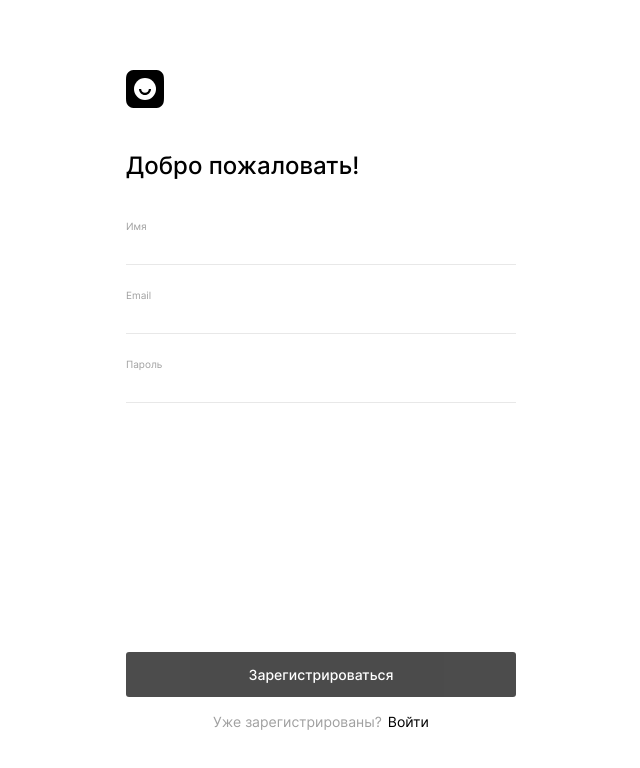
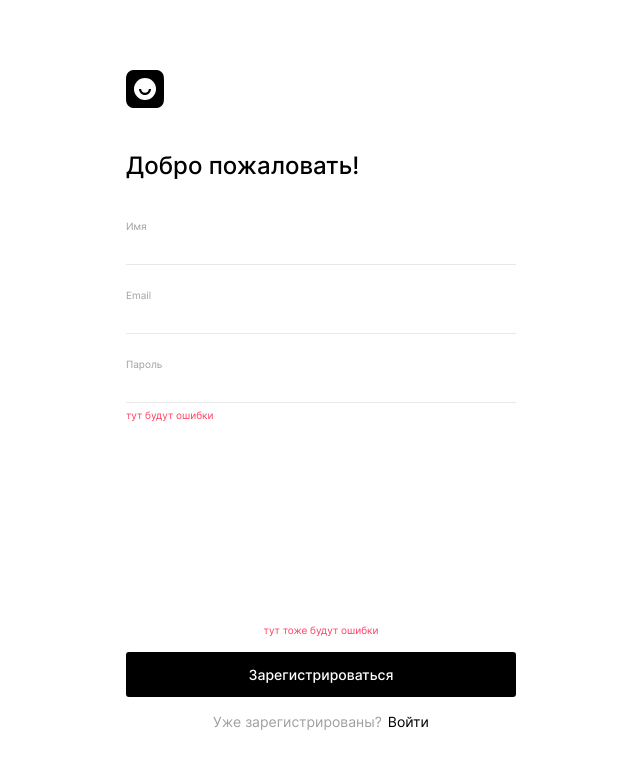
Before and after one commit to TearsOprah/movies-explorer-frontend, a React (Create React App) app: page /signup in a window 1280 px wide. Shown: the top 768 px of the page, without its empty margins (319-959 px from the left). Built offline with nearby package versions, Linux system fonts and the light colour scheme.

Commit message:
feat: регистрация, авторизация, проверка токена, выход из профиля

```diff
--- a/src/components/App/App.js
+++ b/src/components/App/App.js
@@ -1,5 +1,5 @@
 import './App.css';
-import {Route, Routes, useLocation} from "react-router-dom";
+import {Route, Routes, useLocation, useNavigate} from "react-router-dom";
 import Main from "../Main/Main";
 import Movies from "../Movies/Movies";
 import SavedMovies from "../SavedMovies/SavedMovies";
@@ -11,123 +11,36 @@ import {useEffect, useState} from "react";
 import Navigation from "../Navigation/Navigation";
 import ProfileButton from "../ProfileButton/ProfileButton";
 import Header from "../Header/Header";
-import { register } from '../../utils/auth';
+import ProtectedRouteElement from "../ProtectedRoute/ProtectedRoute";
+import { checkToken } from '../../utils/auth';
 
 
 export default function App() {
 
-  // РЕГИСТРАЦИЯ
+  // АВТОРИЗАЦИЯ И ПРОВЕРКА ТОКЕНА
+  const navigate = useNavigate();
+  const [loggedIn, setLoggedIn] = useState(false);
 
-  // состояние полей в форме регистрации
-  const [formValue, setFormValue] = useState({
-    name: '',
-    email: '',
-    password: '',
-  })
+  useEffect(() => {
+    handleTokenCheck()
+  }, [])
 
-  // состояние ошибок
-  const [errors, setErrors] = useState({
-    name: '',
-    email: '',
-    password: '',
-  });
-
-
-  // изменение полей
-  const handleChange = (e) => {
-    const { name, value } = e.target;
-
-    if (name === 'name') {
-      if (!value) {
-        setErrors((prevState) => ({
-          ...prevState,
-          name: 'Поле Имя не может быть пустым.',
-        }));
-      } else if (!/^[a-zA-Zа-яА-ЯёЁ\s-]+$/.test(value)) {
-        setErrors((prevState) => ({
-          ...prevState,
-          name: 'Поле Имя может содержать только латиницу, кириллицу, пробел или дефис.',
-        }));
-      } else {
-        setErrors((prevState) => ({
-          ...prevState,
-          name: '',
-        }));
-      }
-    } else if (name === 'email') {
-      if (!value) {
-        setErrors((prevState) => ({
-          ...prevState,
-          email: 'Поле Email не может быть пустым.',
-        }));
-      } else {
-        const emailRegex = /^[A-Za-z0-9._%+-]+@[A-Za-z0-9.-]+\.[A-Za-z]{2,}$/;
-        if (!emailRegex.test(value)) {
-          setErrors((prevState) => ({
-            ...prevState,
-            email: 'Адрес электронной почты должен быть в правильном формате.',
-          }));
-        } else {
-          setErrors((prevState) => ({
-            ...prevState,
-            email: '',
-          }));
-        }
-      }
-    } else if (name === 'password') {
-    if (!value) {
-      setErrors((prevState) => ({
-        ...prevState,
-        password: 'Поле Пароль не может быть пустым.',
-      }));
-    } else if (value.length < 8) {
-      setErrors((prevState) => ({
-        ...prevState,
-        password: 'Пароль должен содержать не менее 8 символов.',
-      }));
-    } else if (!/(?=.*[A-Za-z])(?=.*\d)(?=.*[@$!%*#?&])[A-Za-z\d@$!%*#?&]/.test(value)) {
-      setErrors((prevState) => ({
-        ...prevState,
-        password: 'Пароль должен содержать буквы, цифры и хотя бы один специальный символ.',
-      }));
-    } else {
-      setErrors((prevState) => ({
-        ...prevState,
-        password: '',
-      }));
+  const handleTokenCheck = () => {
+    if (localStorage.getItem('jwt')) {
+      const jwt = localStorage.getItem('jwt');
+      checkToken(jwt)
+        .then((res) => {
+          if (res) {
+            setLoggedIn(true);
+            navigate('/movies', {replace: true})
+          }
+        })
     }
   }
 
-    setFormValue((prevState) => ({
-      ...prevState,
-      [name]: value,
-    }));
-  };
-
-  const [serverError, setServerError] = useState(null);
-
-  // отправка формы регистрации
-  const handleRegister = (e) => {
-    e.preventDefault();
-
-    register(formValue)
-      .then((data) => {
-        // Обработка успешного ответа после регистрации
-        console.log('Регистрация прошла успешно:', data);
-      })
-      .catch((error) => {
-        // Обработка ошибки регистрации
-
-        if (error) {
-          if (error === '409') {
-            setServerError('Пользователь с таким email уже существует')
-          } else {
-            setServerError('При регистрации пользователя произошла ошибка')
-          }
-        }
-
-      });
-  };
+  const handleLogin = () => {
+    setLoggedIn(true);
+  }
 
   // ЛОГИКА ДЛЯ БУРГЕР МЕНЮ
   const [isMenuOpen, setIsMenuOpen] = useState(false);
@@ -156,7 +69,7 @@ export default function App() {
   const shouldRenderHeader = headerPaths.includes(location.pathname);
 
   return (
-    <div>
+    <>
       {shouldRenderHeader && (
         <Header>
           <Navigation isMenuOpen={isMenuOpen} closeMenu={closeMenu} toggleMenu={toggleMenu} />
@@ -165,23 +78,21 @@ export default function App() {
       )}
       <Routes>
         <Route path="/" element={<Main />} />
-        <Route path="/movies" element={<Movies />} />
-        <Route path="/saved-movies" element={<SavedMovies />} />
-        <Route path="/profile" element={<Profile />} />
-        <Route path="/signin" element={<Login />} />
+
+        <Route path="/movies" element={<ProtectedRouteElement loggedIn={loggedIn} element={Movies} />} />
+        <Route path="/saved-movies" element={<ProtectedRouteElement loggedIn={loggedIn} element={SavedMovies} />} />
+        <Route path="/profile" element={<ProtectedRouteElement loggedIn={loggedIn} element={Profile} />} />
+
+        <Route path="/signin"
+               element={<Login handleLogin={handleLogin} />}
+        />
 
         <Route path="/signup"
-               element={<Register
-                 formValue={formValue}
-                 handleChange={handleChange}
-                 handleRegister={handleRegister}
-                 errors={errors}
-                 serverError={serverError}
-               />}
+               element={<Register />}
         />
 
         <Route path="*" element={<NotFound />} />
       </Routes>
-    </div>
+    </>
   );
 }
--- a/src/components/Login/Login.jsx
+++ b/src/components/Login/Login.jsx
@@ -1,23 +1,41 @@
 import './Login.css'
 import React, {useState} from "react";
 import logoIcon from "../../images/logo.svg";
-import {Link} from "react-router-dom";
-export default function Login() {
-  const [email, setEmail] = useState('');
-  const [password, setPassword] = useState('');
+import {Link, useNavigate} from "react-router-dom";
+import {authorize} from "../../utils/auth";
+export default function Login({ handleLogin }) {
 
-  const handleEmailChange = (event) => {
-    setEmail(event.target.value);
-  };
+  const navigate = useNavigate();
 
-  const handlePasswordChange = (event) => {
-    setPassword(event.target.value);
-  };
+  const [formValue, setFormValue] = useState({
+    email: '',
+    password: ''
+  })
 
-  const handleSubmit = (event) => {
-    event.preventDefault();
-    // логика обработки авторизации здесь
-  };
+  const handleChange = (e) => {
+    const {name, value} = e.target;
+
+    setFormValue({
+      ...formValue,
+      [name]: value
+    });
+  }
+
+  const handleSubmit = (e) => {
+    e.preventDefault();
+    if (!formValue.email || !formValue.password){
+      return;
+    }
+    authorize(formValue.email, formValue.password)
+      .then((data) => {
+        if (data.token){
+          setFormValue({email: '', password: ''});
+          handleLogin();
+          navigate('/movies', {replace: true});
+        }
+      })
+      .catch(err => console.log(err));
+  }
 
   return (
     <form className={'auth'} onSubmit={handleSubmit}>
@@ -33,22 +51,26 @@ export default function Login() {
             <label className={'auth__input-name'} htmlFor="email">Email</label>
             <input
               className={'auth__input active-input'}
+              id="email"
+              name="email"
               type="email"
-              id="email"
+              value={formValue.email}
+              onChange={handleChange}
               placeholder=""
-              value={email}
-              onChange={handleEmailChange}
+              required
             />
           </div>
           <div className={'auth__input-block'}>
             <label className={'auth__input-name'} htmlFor="password">Пароль</label>
             <input
               className={'auth__input'}
+              id="password"
+              name="password"
               type="password"
-              id="password"
+              value={formValue.password}
+              onChange={handleChange}
               placeholder=""
-              value={password}
-              onChange={handlePasswordChange}
+              required
             />
           </div>
           <p className={'auth__errors'}>Что-то пошло не так...</p>
--- /dev/null
+++ b/src/components/ProtectedRoute/ProtectedRoute.js
@@ -0,0 +1,11 @@
+import React from 'react';
+import { Navigate } from "react-router-dom";
+
+// этот компонент принимает другой компонент в качестве пропса
+// он также может взять неограниченное число пропсов и передать их новому компоненту
+const ProtectedRouteElement = ({ element: Component, ...props  }) => {
+  return (
+    props.loggedIn ? <Component {...props} /> : <Navigate to="/signin" replace/>
+  )};
+
+export default ProtectedRouteElement;
--- a/src/components/Register/Register.jsx
+++ b/src/components/Register/Register.jsx
@@ -1,30 +1,38 @@
 import './Register.css'
-import React from 'react';
+import React, {useState} from 'react';
 import logoIcon from '../../images/logo.svg';
-import {Link} from "react-router-dom";
+import {Link, useNavigate} from 'react-router-dom';
+import { register } from "../../utils/auth";
 
-export default function Register({ formValue, handleChange, handleRegister, errors, serverError }) {
+export default function Register() {
 
-  const getFirstNonEmptyError = (errors) => {
-    for (const key in errors) {
-      if (errors.hasOwnProperty(key) && errors[key]) {
-        return errors[key];
-      }
-    }
-    return null;
-  };
+  const navigate = useNavigate();
 
-  const isFormValid = () => {
-    for (const key in errors) {
-      if (errors.hasOwnProperty(key) && (errors[key] || formValue[key].trim() === '')) {
-        return false;
-      }
-    }
-    return true;
-  };
+  const [formValue, setFormValue] = useState({
+    name: '',
+    email: '',
+    password: '',
+  })
+
+  const handleChange = (e) => {
+    const {name, value} = e.target;
+
+    setFormValue({
+      ...formValue,
+      [name]: value
+    });
+  }
+  const handleSubmit = (e) => {
+    e.preventDefault();
+    // здесь обработчик регистрации
+    register(formValue)
+      .then((res) => {
+        navigate('/signin', {replace: true});
+      });
+  }
 
   return (
-    <form className={'auth'} onSubmit={handleRegister}>
+    <form className={'auth'} onSubmit={handleSubmit}>
       <div className={'auth__container'}>
         <div className={'auth__head'}>
           <a className={'animation-transition hovered-button'} href={'/'}>
@@ -37,22 +45,22 @@ export default function Register({ formValue, handleChange, handleRegister, erro
             <label className={'auth__input-name'} htmlFor="name">Имя</label>
             <input
               className={`auth__input`}
-              type="text"
               id="name"
               name="name"
+              type="text"
               placeholder=""
               value={formValue.name}
+              onChange={handleChange}
               required
-              onChange={handleChange}
             />
           </div>
           <div className={'auth__input-block'}>
             <label className={'auth__input-name'} htmlFor="email">Email</label>
             <input
               className={`auth__input`}
+              id="email"
+              name="email"
               type="email"
-              name="email"
-              id="email"
               placeholder=""
               value={formValue.email}
               onChange={handleChange}
@@ -63,22 +71,22 @@ export default function Register({ formValue, handleChange, handleRegister, erro
             <label className={'auth__input-name'} htmlFor="password">Пароль</label>
             <input
               className={`auth__input`}
+              id="password"
+              name="password"
               type="password"
-              name="password"
-              id="password"
               placeholder=""
-              required
               value={formValue.password}
               onChange={handleChange}
+              required
             />
           </div>
-          <p className="auth__errors">{getFirstNonEmptyError(errors)}</p>
+          <p className="auth__errors">{'тут будут ошибки'}</p>
         </div>
       </div>
 
       <div className={'auth__buttons-block'}>
-        <p className={'auth__errors centred-block'}>{serverError}</p>
-        <button className={`auth__button animation-transition hovered-button ${isFormValid() ? '' : 'disabled-button'}`} type="submit" disabled={!isFormValid()}>Зарегистрироваться</button>
+        <p className={'auth__errors centred-block'}>{'тут тоже будут ошибки'}</p>
+        <button className={`auth__button animation-transition hovered-button`} type="submit" onSubmit={handleSubmit}>Зарегистрироваться</button>
         <div className={'auth__sign-block'}>
           <p className={'auth__sign-label'}>Уже зарегистрированы?</p>
           <Link className={'auth__sign-link animation-transition hovered-link'} to={'/signin'}>Войти</Link>
```
Also changed, not shown: src/components/Profile/Profile.jsx (+12 -5 lines), src/utils/auth.js (+32 -0 lines).
